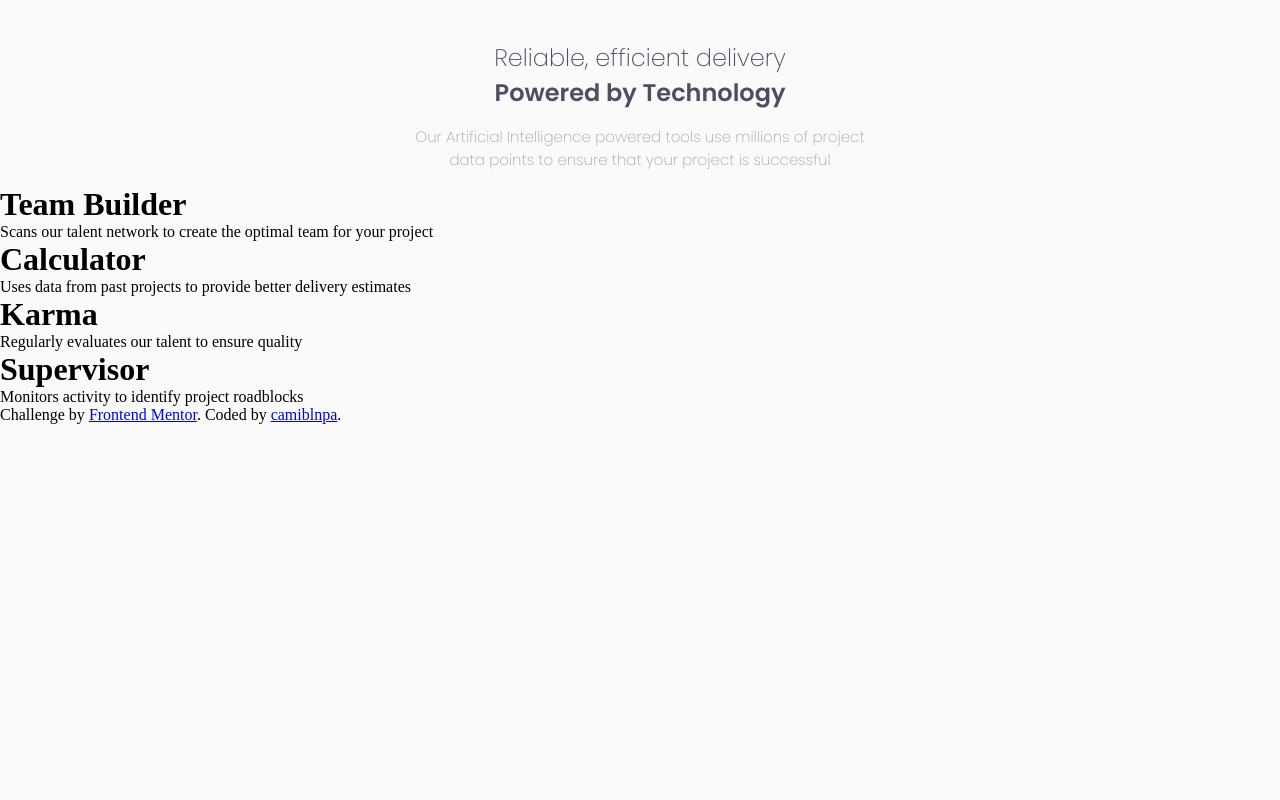
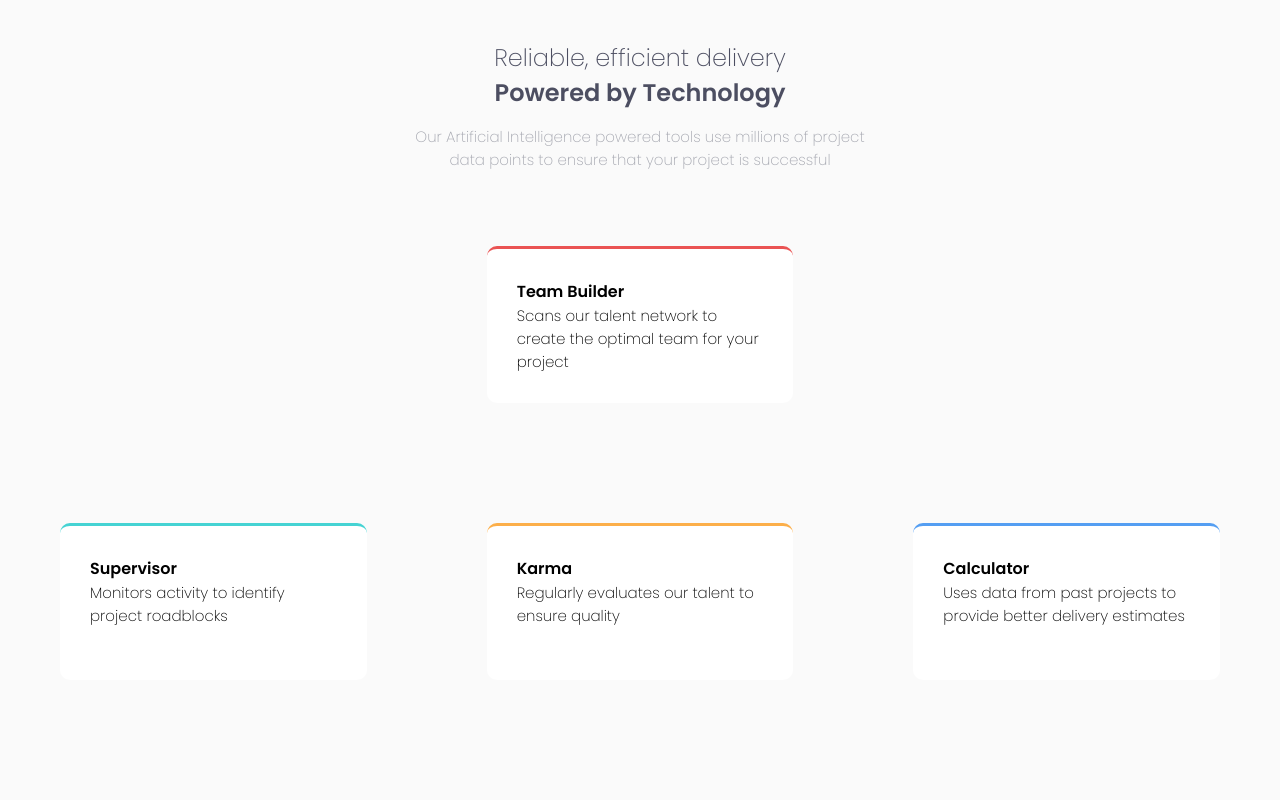
Before and after one commit to camiblnpa/frontendmentor-four-card-feature, a plain HTML site: page index.html in a window 1280 px wide. Shown: the top 800 px of the page. Drawn offline with Linux system fonts and the light colour scheme.

Commit message:
Cards with the styles

```diff
--- a/index.html
+++ b/index.html
@@ -23,20 +23,20 @@
 
   <div class="cards__container">
     <div class="cards__container--item-top">
-      <h1>Team Builder</h1>
-      <p>Scans our talent network to create the optimal team for your project</p>
+      <h4 class="cards__container--title">Team Builder</h4>
+      <p class="cards__container--paragraph">Scans our talent network to create the optimal team for your project</p>
     </div>
     <div class="cards__container--item-right">
-      <h1>Calculator</h1>
-      <p>Uses data from past projects to provide better delivery estimates</p>
+      <h4 class="cards__container--title">Calculator</h4>
+      <p class="cards__container--paragraph">Uses data from past projects to provide better delivery estimates</p>
     </div>
     <div class="cards__container--item-bottom">
-      <h1>Karma</h1>
-      <p> Regularly evaluates our talent to ensure quality</p>
+      <h4 class="cards__container--title">Karma</h4>
+      <p class="cards__container--paragraph"> Regularly evaluates our talent to ensure quality</p>
     </div>
     <div class="cards__container--item-left">
-      <h1>Supervisor</h1>
-      <p>Monitors activity to identify project roadblocks</p>
+      <h4 class="cards__container--title">Supervisor</h4>
+      <p class="cards__container--paragraph">Monitors activity to identify project roadblocks</p>
     </div>
   </div>
 
--- a/styles.css
+++ b/styles.css
@@ -6,6 +6,7 @@
   --cyan: hsl(180, 62%, 55%);
   --orange: hsl(34, 97%, 64%);
   --blue: hsl(212, 86%, 64%);
+  --white: rgb(255, 255, 255);
 
   --very-dark-blue: hsl(234, 12%, 34%);
   --grayish-blue: hsl(229, 6%, 66%);
@@ -24,11 +25,11 @@
 }
 
 body {
-    background-color: var(--very-light-gray);
+  background-color: var(--very-light-gray);
+  font-family: var(--font-family);
 }
 
 .header__container {
-  font-family: var(--font-family);
   color: var(--very-dark-blue);
   display: flex;
   flex-direction: column;
@@ -47,3 +48,60 @@ body {
   margin: 15px 32%;
   text-align: center;
 }
+
+.cards__container {
+  display: grid;
+  grid-template-columns: 1fr 1fr 1fr;
+  grid-template-rows: 1fr 1fr 1fr;
+}
+
+.cards__container--title {
+
+}
+
+.cards__container--paragraph{
+    font-weight: var(--weight-light);
+    font-size: var(--font-size-body);
+}
+
+.cards__container--item-top {
+    grid-column-start: 2;
+    background-color: var(--white);
+    border-style: solid none none none;
+    border-radius: 10px;
+    border-top-color: var(--red);
+    padding: 30px;
+    margin: 60px;
+}
+
+.cards__container--item-right {
+    grid-column-start: 3;
+    grid-row-start: 2;
+    background-color: var(--white);
+    border-style: solid none none none;
+    border-radius: 10px;
+    border-top-color: var(--blue);
+    padding: 30px;
+    margin: 60px;
+}
+
+.cards__container--item-bottom {
+    grid-column-start: 2;
+    background-color: var(--white);
+    border-style: solid none none none;
+    border-radius: 10px;
+    border-top-color: var(--orange);
+    padding: 30px;
+    margin: 60px;
+}
+
+.cards__container--item-left {
+    grid-column-start: 1;
+    grid-row-start: 2;
+    background-color: var(--white);
+    border-style: solid none none none;
+    border-radius: 10px;
+    border-top-color: var(--cyan);
+    padding: 30px;
+    margin: 60px;
+}
```
